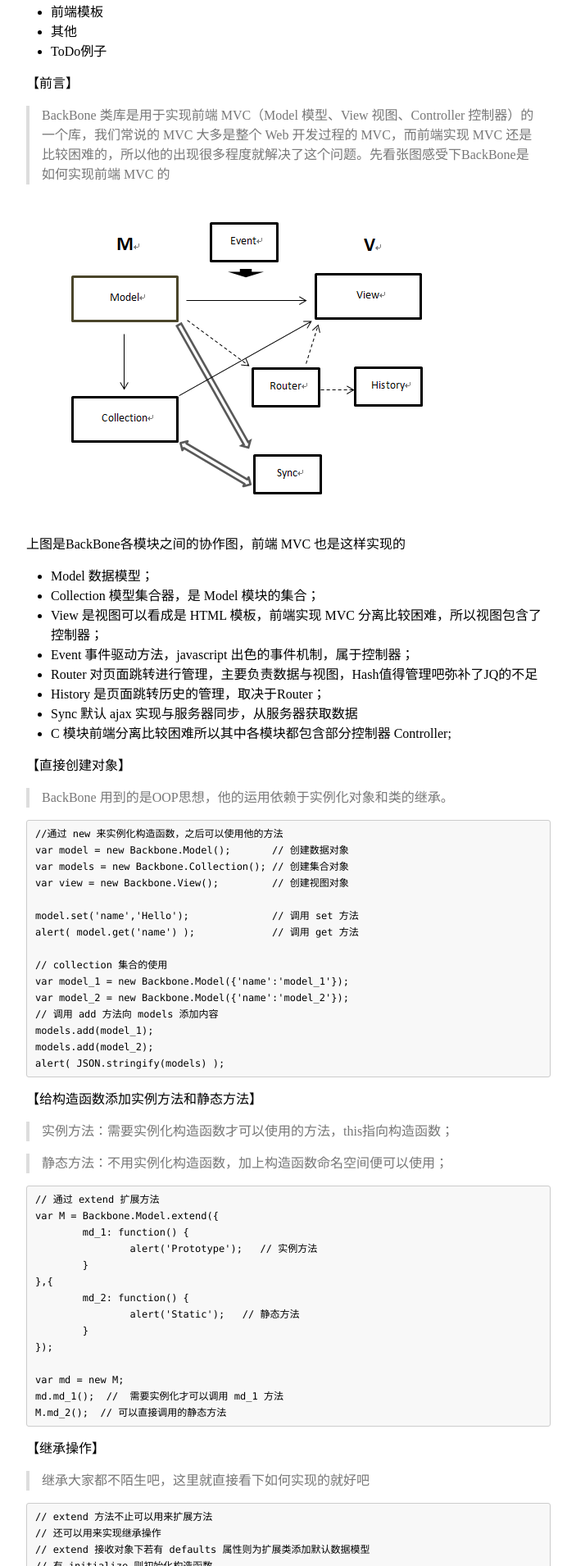
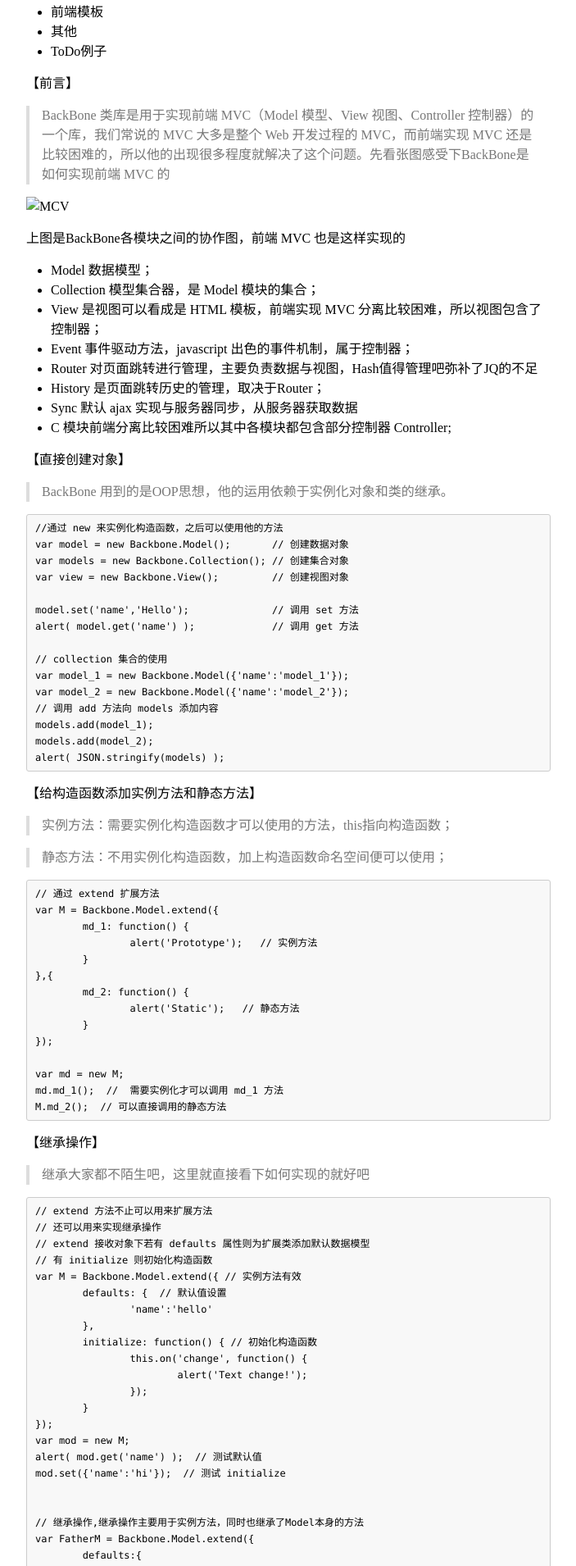
Before and after one commit to Geek-Lee/Geek-Lee.github.io, a Jekyll site: the page built from _posts/2014-01-14-BackBoneJs.md, in a window 1280 px wide. Shown: the part 934-2844 px from the top of the page at 82% size, without its empty margins (288-991 px from the left). Built offline with Jekyll 4.4.1, drawn with Linux system fonts in a browser that asks for light colours; comment, search, counter and statistics services are not loaded.

Commit message:
first commit

```diff
--- a/_posts/2014-01-14-BackBoneJs.md
+++ b/_posts/2014-01-14-BackBoneJs.md
@@ -30,7 +30,7 @@
 >BackBone 类库是用于实现前端 MVC（Model 模型、View 视图、Controller 控制器）的一个库，我们常说的 MVC 大多是整个 Web 开发过程的 MVC，而前端实现 MVC 还是比较困难的，所以他的出现很多程度就解决了这个问题。先看张图感受下BackBone是如何实现前端 MVC 的
 
 
-![MCV](../../../../images/BackBone-MVC.png)
+![MCV](images/BackBone-MVC.png)
 
 上图是BackBone各模块之间的协作图，前端 MVC 也是这样实现的
 
```
